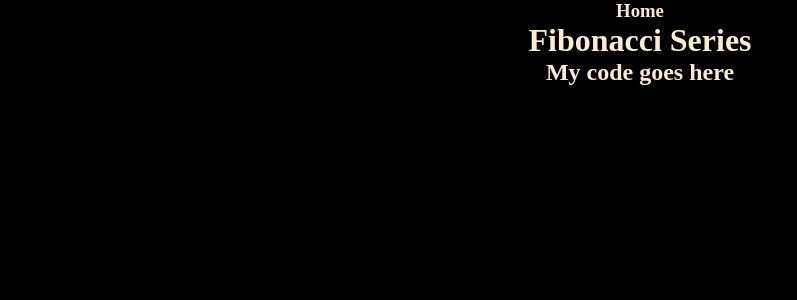
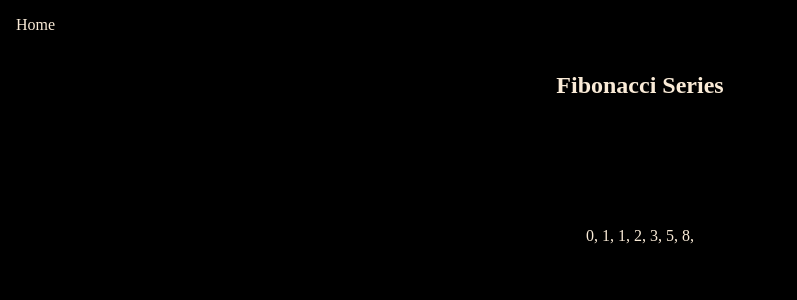
Before and after one commit to ShanaDart73/NextJS-Projects, a Next.js app: page /pages/projects/fibonacci in a window 1280 px wide. Shown: the top 300 px of the page, without its empty margins (0-797 px from the left). Built offline with nearby package versions, Linux system fonts and the light colour scheme.

Commit message:
wrote fibonacci series code

```diff
--- a/app/page.js
+++ b/app/page.js
@@ -1,6 +1,6 @@
 import Link from 'next/link'
 
-const fibonacci = "In fibonacci series, next number is the the sum of the previous two numbers. For example: 0, 1, 1, 2, 3, 5, etc."
+const fibonacci = "In fibonacci series, the sum of two adjacent numbers is equal to the following number. For example: 0, 1, 1, 2, 3, 5, etc."
 
 export default function Home() {
     const big_header = "next.js"
--- a/app/pages/projects/fibonacci/page.js
+++ b/app/pages/projects/fibonacci/page.js
@@ -1,18 +1,36 @@
 import Link from 'next/link'
 
+let num1 = 0, num2 = 1, num3
+const array = [0, 1]
+
+export const recursive = (count) => {
+    if (count > 0) {
+        num3 = num1 + num2
+        num1 = num2
+        num2 = num3
+        array.push(num3)
+        recursive(count - 1)
+    }
+    return array
+}
+
 const Page = () => {
+    const arrNum = recursive(5)
+
     return (
         <div className="content">
             <nav>
-                <Link href="/">
-                    <h3>Home</h3>
-                </Link>
+                <Link href="/">Home</Link>
             </nav>
             <div>
-                <h1>Fibonacci Series</h1>
+                <h2>Fibonacci Series</h2>
             </div>
             <div>
-                <h2>My code goes here</h2>
+                <p>
+                    {arrNum.map((value) =>
+                        <span key={value}>{value + ", "}</span>
+                    )}
+                </p>
             </div>
         </div>
     )
--- a/app/styles/style.css
+++ b/app/styles/style.css
@@ -190,7 +190,19 @@ section {
   display: flex;
   flex-flow: column nowrap;
   align-items: center;
+  row-gap: 2em;
   background-color: rgb(0, 0, 0);
+}
+.content nav {
+  position: absolute;
+  left: 0;
+  padding: 1em;
+}
+.content h2 {
+  padding: 3em 0;
+}
+.content p {
+  padding: 1.5em;
 }
 
 /***********************  FOOTER STYLE ********************************/
--- a/app/styles/style.scss
+++ b/app/styles/style.scss
@@ -180,7 +180,22 @@ section {
   display: flex;
   flex-flow: column nowrap;
   align-items: center;
+  row-gap: 2em;
   background-color: $bg_color;
+
+  nav {
+    position: absolute;
+    left: 0;
+    padding: 1em;
+  }
+
+  h2 {
+    padding: 3em 0;
+  }
+
+  p {
+    padding: 1.5em;
+  }
 }
 
 
```
Also changed, not shown: 1 other file (tests, documents, lock files or other folders).
